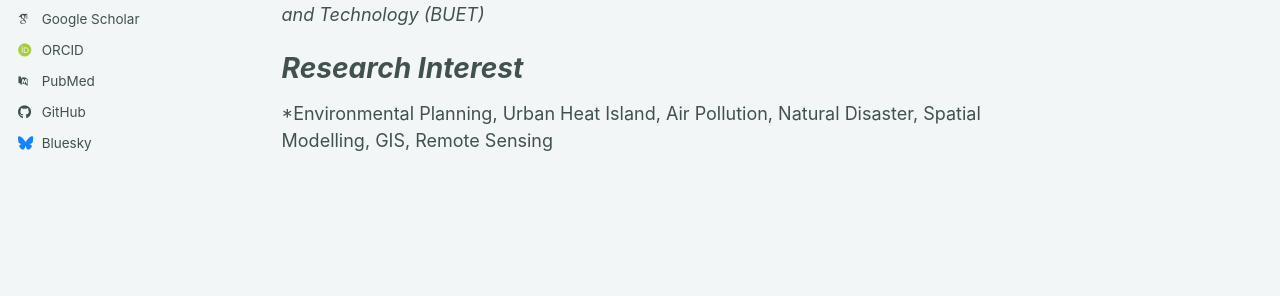
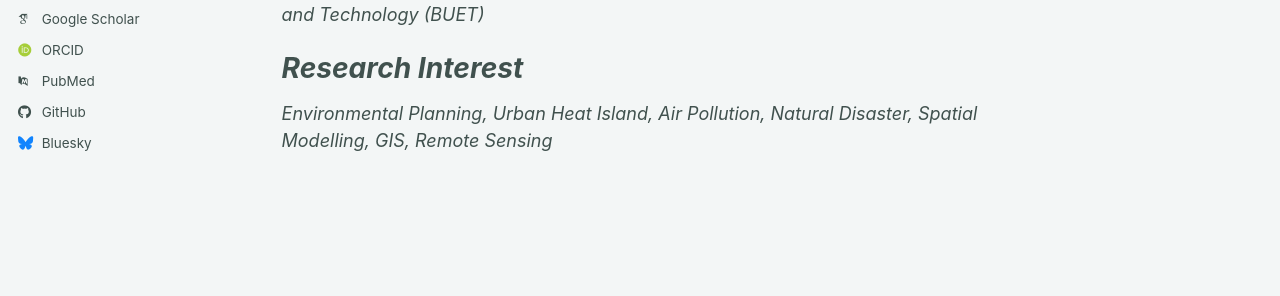
Before and after one commit to athoye-fardeen/athoye-fardeen.github.io, a Jekyll site: the page built from _pages/about.md, in a window 1280 px wide. Shown: the part 454-750 px from the top of the page. Built offline with Jekyll 4.4.1, drawn with Linux system fonts in a browser that asks for light colours; some web fonts are replaced; a script bundle is joined from its source files by our own code; library files that are not in the unit come from our copies.

```diff
--- a/_pages/about.md
+++ b/_pages/about.md
@@ -15,4 +15,4 @@ redirect_from:
 
 *Research Interest*
 ======
-*Environmental Planning, Urban Heat Island, Air Pollution, Natural Disaster, Spatial Modelling, GIS, Remote Sensing
+*Environmental Planning, Urban Heat Island, Air Pollution, Natural Disaster, Spatial Modelling, GIS, Remote Sensing*
```
